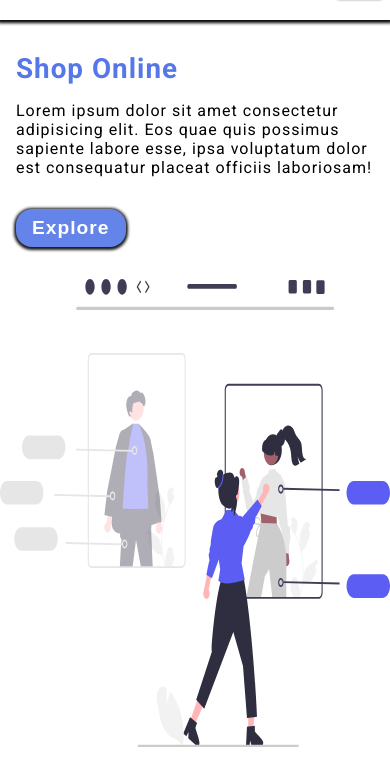
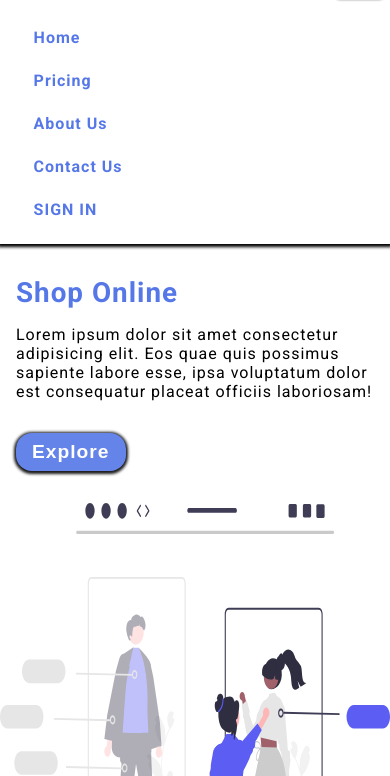
Before and after one commit to sameerahmed976/1.shop-Online, a website built with Vite: page index.html in a window 390 px wide. Both pictures are taken after a click on the element 359 px from the left and 41 px from the top of the page. Shown: the part 68-844 px from the top of the page. Built offline with nearby package versions, Linux system fonts and the light colour scheme.

Commit message:
added css

```diff
--- a/main.js
+++ b/main.js
@@ -6,7 +6,7 @@ const navLinks = document.querySelector(".nav__links");
 
 hamburgerButton.addEventListener("click", () => {
   hamburgerButton.classList.toggle("change");
-  navLinks.classList.toggle("active");
+  navLinks.classList.toggle("nav__active");
 });
 
 navLinksEach.forEach((element) => {
--- a/style.css
+++ b/style.css
@@ -28,7 +28,7 @@
 
   /* animations */
   --transition: all 0.3s ease-in-out;
-  --transition--5s: all 0.5s ease-in-out;
+  --transition--5s: all 1s ease-in-out;
 
   /* box shadow */
   --box-shadow--light: 0 1px 2px 1px #000;
@@ -167,8 +167,13 @@ ul {
   transition: var(--transition--5s);
 }
 
-.active {
-  color: black;
+.nav__active {
+  transition: var(--transition--5s);
+  height: 14rem;
+  transform: translateX(0%);
+  opacity: 1;
+  padding-left: 2rem;
+  color: #000;
 }
 
 .hero__content--image {
@@ -220,6 +225,9 @@ ul {
 }
 
 @media screen and (min-width: 720px) {
+  .active {
+    color: black;
+  }
   .header__container {
     padding-top: 0.8rem;
     padding-bottom: 0.8rem;
```
